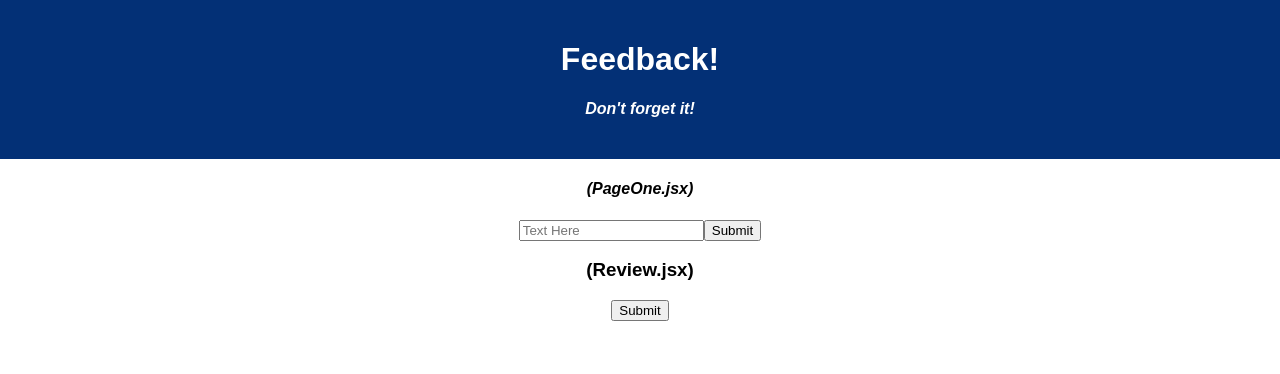
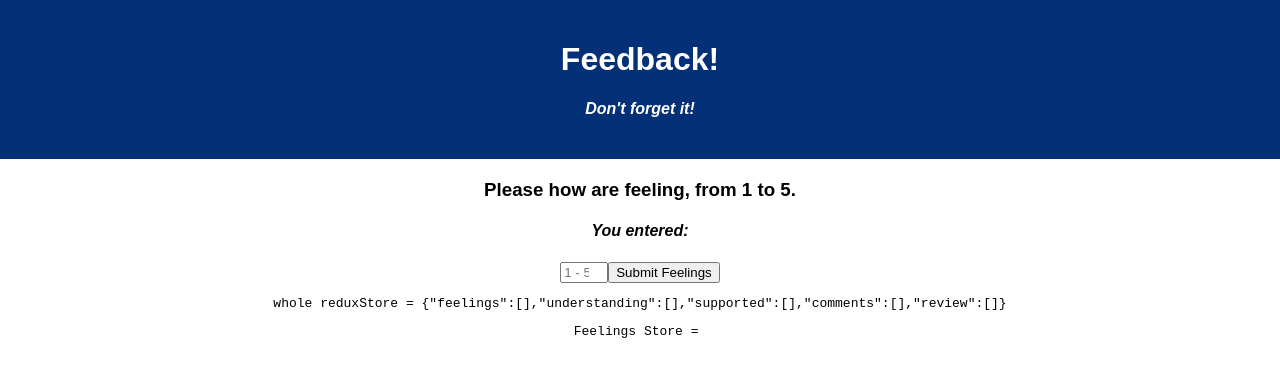
Before and after one commit to NateNotermann/T2W11---weekend-redux-feedback-loop, a React (Create React App) app: page /#/feelings in a window 1280 px wide. Shown: the top 374 px of the page. Built offline with nearby package versions, Linux system fonts and the light colour scheme; no server answers.

Commit message:
added all other pages and components

```diff
--- a/src/components/App/App.jsx
+++ b/src/components/App/App.jsx
@@ -1,26 +1,39 @@
 import React from 'react';
 import axios from 'axios';
-import './App.css';
-import Feelings from '../Feelings/Feelings'
 import { useState } from  'react';
 import { useDispatch } from 'react-redux';
 import { useEffect } from 'react';
+import { useHistory } from 'react-router-dom';
+import { useSelector } from 'react-redux'
+import { HashRouter as Router, Route, Link } from 'react-router-dom';
+
+import './App.css';
+// ---- COMPONENTS IMPORT ----- //
+import StartFeedback from '../StartFeedback/StartFeedback';
+import Feelings from '../Feelings/Feelings';
+import Understanding from '../Understanding/Understanding';
+import Supported from '../Supported/Supported';
+import Comments from '../Comments/Comments';
+
 import Review from '../Review/Review';
-import { useHistory } from 'react-router-dom';
+import FeedbackList from '../feedbackList/feedbackList';
 
 // import { response } from 'express';
+// id; 1, feeling: 2, understanding: 3, support: 4,
+  // comments: Great!, flagged: false, date:2022-07-15
 
 
-// ---- APP ---- //
+// ---------- APP ---------- //
 function App() {
+  // ----- USE-DISPATCH ----- //
   const dispatch = useDispatch();
-// id; 1, feeling: 2, understanding: 3, support: 4,
-  // comments: Great!, flagged: false, date:2022-07-15
 
   // ---- HISTORY FUNCTION ---- //
   const history = useHistory();
 
-
+  // ----- REDUX-STORE ------ //
+  const reduxStore = useSelector(store => store);
+  const feelings = useSelector(store => store.feelings);
 
 // ---- Fetch's the FEEDBACK from DB  using AXIOS GET ---- //
 const fetchFeedback = () => {
@@ -42,6 +55,7 @@ useEffect(() => {
 
 
   return (
+    <Router>
       <div className='App'>
         <header className='App-header'>
           <h1 className='App-title'>Feedback!</h1>
@@ -49,11 +63,35 @@ useEffect(() => {
         </header>
 
         <div>
-        <Feelings fetchFeedback={fetchFeedback}/>
-        <Review />
-        {/* <feedbackList /> */}
+          <Route path="/" exact>
+            <StartFeedback />
+          </Route>
+
+          <Route path="/feelings" exact>
+            <Feelings />
+          </Route>
+          <Route path="/understanding" exact>
+            <Understanding />
+          </Route>
+
+          <Route path="/supported" exact>
+            {/* <Supported /> */}
+          </Route>
+
+          <Route path="/comments" exact>
+            {/* <Comments /> */}
+          </Route>
+
+          <Route path="/review" exact>
+            <Review fetchFeedback={fetchFeedback}/>
+          </Route>
+
+          <pre>whole reduxStore = {JSON.stringify(reduxStore)}</pre>
+          <pre>Feelings Store = {feelings}</pre>
+          {/* <FeedbackList /> // -- STRETCH GOAL --- // */}
         </div>
       </div>
+    </Router>
   );
 }
 
--- /dev/null
+++ b/src/components/Comments/Comments.jsx
@@ -0,0 +1,8 @@
+
+function Comments (){
+    return(
+    <h4>Comments.jsx</h4>
+    )
+}
+
+export default Comments;
--- a/src/components/Feelings/Feelings.jsx
+++ b/src/components/Feelings/Feelings.jsx
@@ -1,41 +1,41 @@
-import axios from "axios";
+
 import { useState } from  'react';
 import React from "react";
-
-
- // -----  ----- //
+import { useHistory } from 'react-router-dom';
+import { useDispatch } from 'react-redux';
 
  // ----- FEELINGS PAGE ----- //
+function Feelings () {
 
-function Feelings ({fetchFeedback}) {
+ const history = useHistory();
+ const dispatch = useDispatch();
 
-
-
-// ----- FEELINGS USESTATE ----- //
- const [feelings, setFeelings] = useState ('');
+// ----- FEELINGS USE-STATE ----- //
+ const [feelings, setFeelings] = useState('');
 
  // ----- CLICK FUNCTION ----- //
  const handleSubmit = (event) => {
      event.preventDefault();
-     console.log('in handleSubmit (APP.jsx)', feelings)
- }
-
-
-
+     console.log('in handleSubmit (Feelings.jsx)', feelings)
+     alert('Going to understanding!');
+     history.push('/understanding')
+    }
 
 
 
     return (
         <>
         <div>
-        <h4>(PageOne.jsx)</h4>
-
+        <h3>Please how are feeling, from 1 to 5.</h3>
+        <h4>You entered:{feelings}</h4>
         <form onSubmit={handleSubmit}>
-            <input type="number"
-            placeholder="Text Here"
+        <input type="number"
+        id="feelings"
+        min="1" max="5" maxLength="1"
+        placeholder="1 - 5"
             value={feelings}
             onChange={(event) => setFeelings(event.target.value)}></input>
-            <button type="submit">Submit</button>
+            <button type="submit">Submit Feelings</button>
         </form>
 
 
--- /dev/null
+++ b/src/components/StartFeedback/StartFeedback.jsx
@@ -0,0 +1,21 @@
+import { useState } from  'react';
+import React from "react";
+import { useHistory } from 'react-router-dom';
+import { useDispatch } from 'react-redux';
+
+function StartFeedback (){
+
+    const history = useHistory();
+    const dispatch = useDispatch();
+
+    const handleClick = () => {
+        alert('Starting Feedback!');
+        history.push('/feelings')
+    }
+
+    return(
+        <button onClick={handleClick}>Start Feedback!</button>
+    )
+}
+
+export default StartFeedback;
--- /dev/null
+++ b/src/components/Supported/Supported.jsx
@@ -0,0 +1,8 @@
+
+function Supported (){
+    return(
+    <h4>Supported.jsx</h4>
+    )
+}
+
+export default Supported;
--- /dev/null
+++ b/src/components/Understanding/Understanding.jsx
@@ -0,0 +1,35 @@
+
+import { useState } from  'react';
+import React from "react";
+import { useHistory } from 'react-router-dom';
+import { useDispatch } from 'react-redux';
+
+ // ----- UNDERSTANDING PAGE ----- //
+function Understanding (){
+
+    const history = useHistory();
+    const dispatch = useDispatch();
+
+// ----- UNDERSTANDING USE-STATE ----- //
+    const [understanding, setUnderstanding] = useState('');
+
+     // ----- CLICK FUNCTION ----- //
+    const handleClick = () => {
+        event.preventDefault();
+        console.log('in handleSubmit (understanding.jsx)', feelings)
+        alert('Going to Supported!');
+        history.push('/supported')
+    }
+
+    return(
+        <>
+        <div>
+        <h3>Please how are feeling, from 1 to 5.</h3>
+        <h4>You entered:{understanding}</h4>
+        <button onClick={handleClick}>Submit Understanding</button>
+        </div>
+        </>
+    )
+}
+
+export default Understanding;
--- a/src/components/feedbackList/feedbackList.jsx
+++ b/src/components/feedbackList/feedbackList.jsx
@@ -1,15 +1,15 @@
 
 import { useSelector } from 'react-redux';
 
-function feedbackList() {
-    const feedbackList = useSelector(store => store.currentFeedback);
-
+function FeedbackList() {
+    const feedbackList = useSelector(store => store.feedbackList);
+    console.log('FeedbackList STORE is:', feedbackList );
     return (
         <>
         <section>
             <h2>All Feedback</h2>
             <ul>
-                {currentFeedback.map((feedback, index) =>
+                {feedbackList.map((feedback, index) =>
                 <li key={index}>{feedback}text</li>
                 )}
             </ul>
@@ -18,4 +18,4 @@ function feedbackList() {
     );
 }
 
-export default feedbackList;
+export default FeedbackList;
--- a/src/index.js
+++ b/src/index.js
@@ -8,15 +8,17 @@ import App from './components/App/App';
 import { Provider } from 'react-redux';
 
 // ------ BELOW -  THIS whole thing a a REDUCER -  holding a STATE ------
-const currentFeedback = ( state = [], action) => {
-    switch (action.type){
-        case 'SET_FEEDBACK_LIST' :
-    return action.payload;
-    default:
-        return state;
-    }
-}
-// ---- FEELINGS -- PAGEONE ---- //
+// const feedbackList = ( state = [], action) => {
+//     switch (action.type){
+//         case 'SET_FEEDBACK_LIST' :
+//     return action.payload;
+//     default:
+//         return state;
+//     }
+// }
+
+
+// ---- FEELINGS -- PAGE-ONE ---- //
 const feelings = ( state = [], action) => {
     switch (action.type){
         case 'SET_FEELINGS' :
@@ -26,14 +28,55 @@ const feelings = ( state = [], action) => {
     }
 }
 
+// ---- FEELINGS -- PAGE-ONE ---- //
+const understanding = ( state = [], action) => {
+    switch (action.type){
+        case 'SET_UNDERSTANDING' :
+    return action.payload;
+    default:
+        return state;
+    }
+}
+
+const supported = ( state = [], action) => {
+    switch (action.type){
+        case 'SET_SUPPORTED' :
+    return action.payload;
+    default:
+        return state;
+    }
+}
+
+const comments = ( state = [], action) => {
+    switch (action.type){
+        case 'SET_COMMENTS' :
+    return action.payload;
+    default:
+        return state;
+    }
+}
+
+const review = ( state = [], action) => {
+    switch (action.type){
+        case 'SET_REVIEW' :
+    return action.payload;
+    default:
+        return state;
+    }
+}
+
+
 
 
 // ------ BELOW - THIS is where you STORE the REDUX STATE'S values ------
 const reduxStore = createStore(
     combineReducers({
-        //new reducer here
-        currentFeedback,
+        // feedbackList, // -- STRETCH GOAL --- //
         feelings,
+        understanding,
+        supported,
+        comments,
+        review,
     }),
     applyMiddleware(logger)
 );
@@ -54,3 +97,16 @@ ReactDOM.render(
 
 document.getElementById('root'));
 registerServiceWorker();
+
+
+
+// - /feedback/feelings
+  // 'SET_FEELINGS
+// - /feedback/understanding
+  // - 'SET_UNDERSTANDING'
+// - /feedback/supported
+// - 'SET_SUPPORTED'
+// - /feedback/comments
+// - 'SET_COMMENTS'
+// - /feedback/review
+  // - 'SET_REVIEW'
```
Lines whose indentation alone changed are shown as unchanged.
